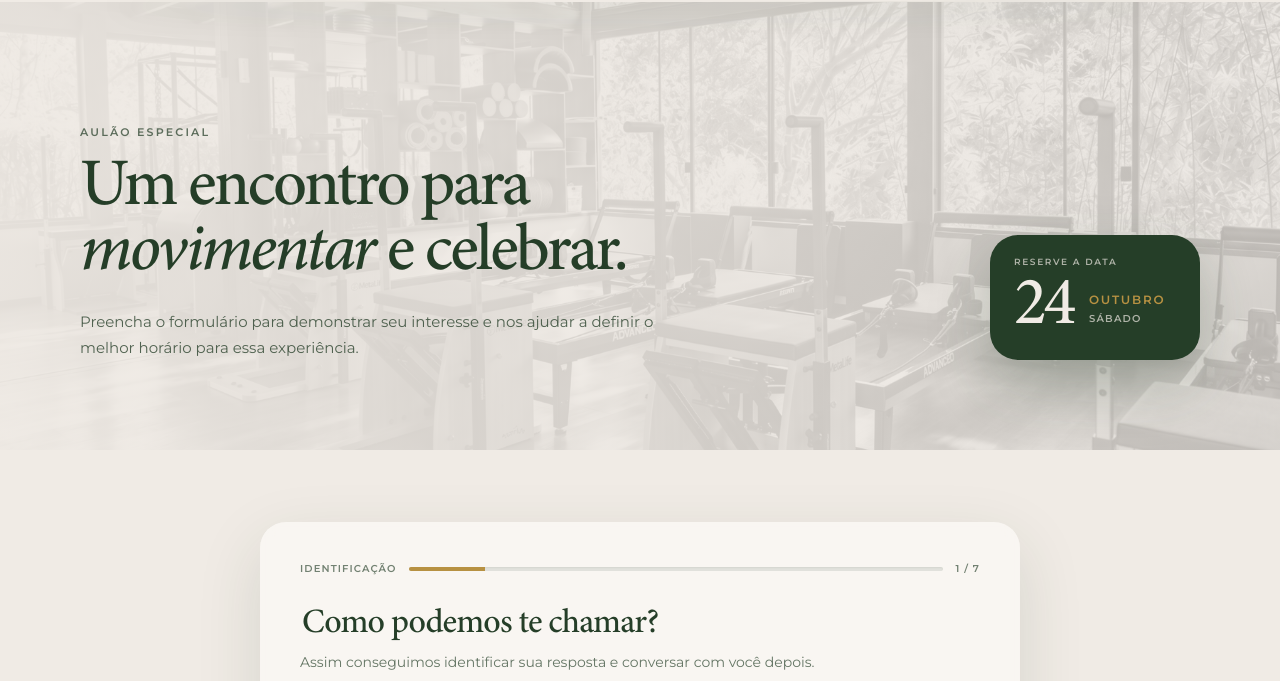
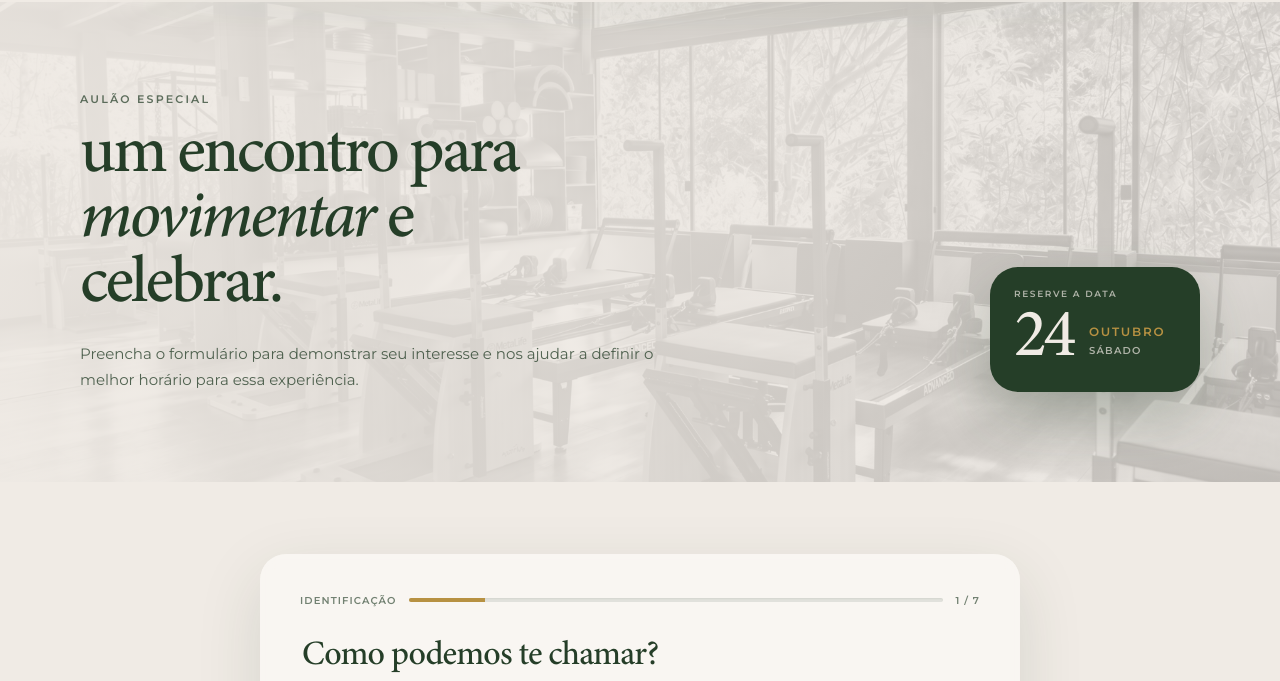
Before and after one commit to theresacambiaghi/LP-Theresa-Cambiaghi, a website: page public/aulao/index.html in a window 1280 px wide. Shown: the part 98-779 px from the top of the page. Drawn offline with Linux system fonts and the light colour scheme.

Commit message:
style: set aulao title in lowercase lines

```diff
--- a/public/aulao/index.html
+++ b/public/aulao/index.html
@@ -27,7 +27,7 @@
       <div class="event-banner-content">
         <div class="event-banner-copy">
           <p class="event-banner-kicker">Aulão especial</p>
-          <h1 id="event-banner-title">Um encontro para <em>movimentar</em> e celebrar.</h1>
+          <h1 id="event-banner-title">um encontro para<br /><em>movimentar</em> e<br />celebrar.</h1>
           <p>Preencha o formulário para demonstrar seu interesse e nos ajudar a definir o melhor horário para essa experiência.</p>
         </div>
         <div class="event-banner-date" aria-label="24 de outubro">
```
